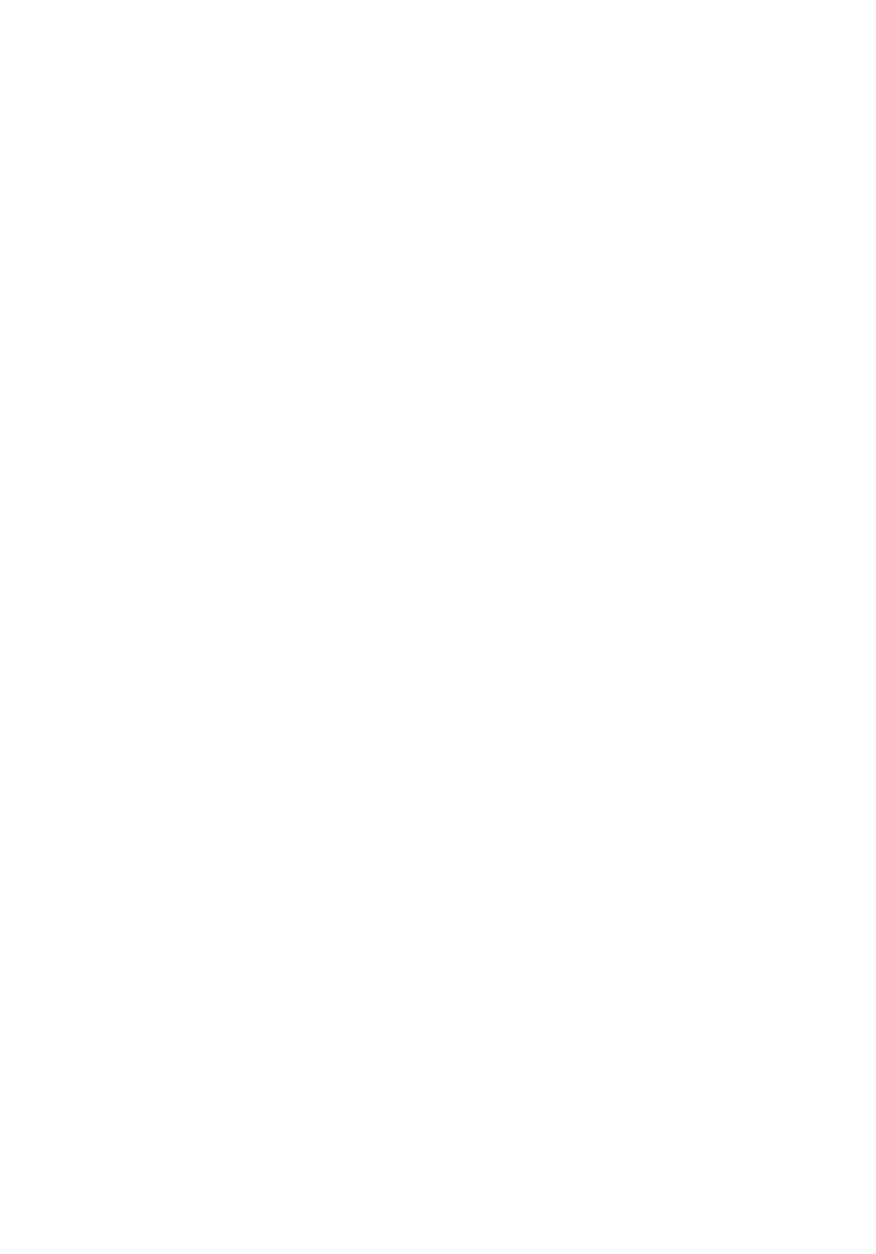
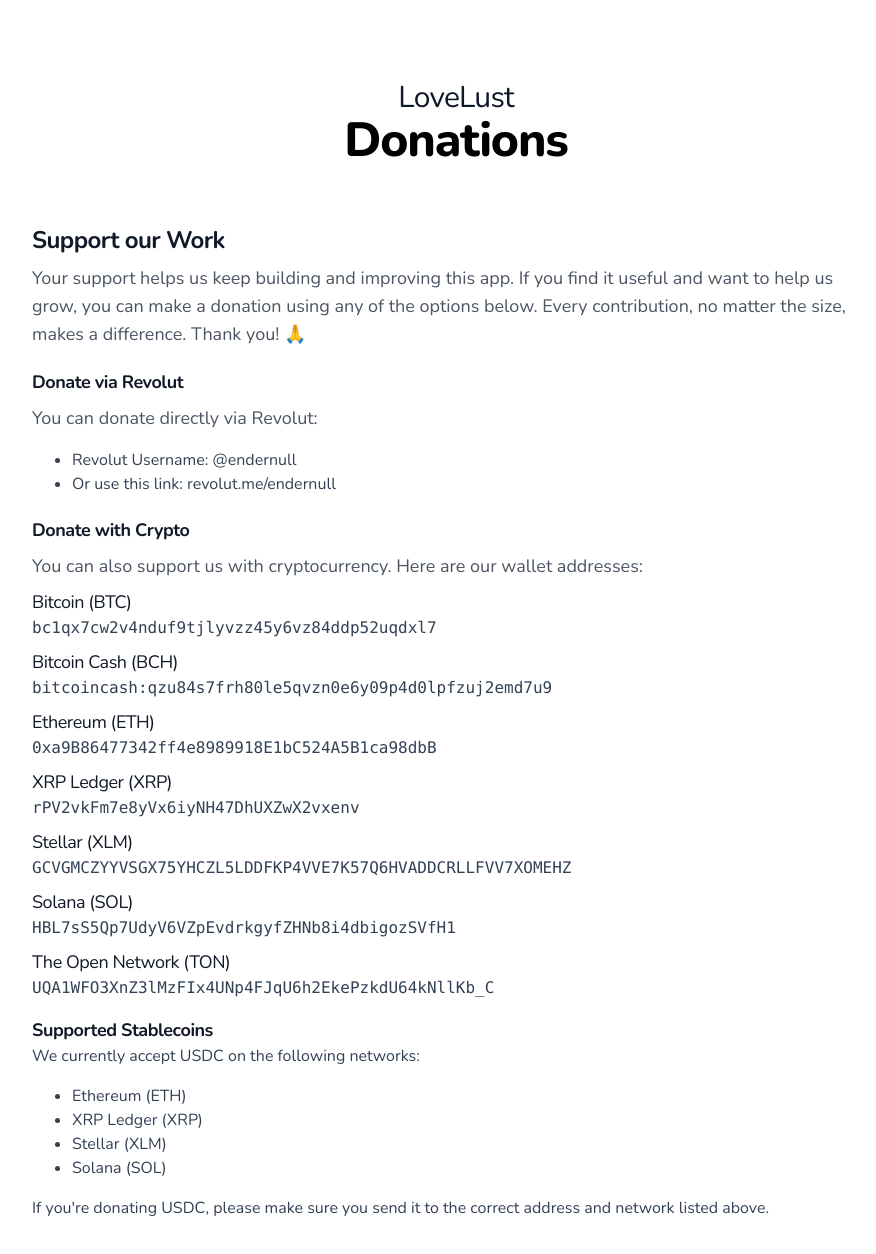
Before and after one commit to endworks/lovelust-home, a React (Vite) app: page /donations in a window 1280 px wide. Before the commit this address had no page. Shown: the top 1254 px of the page, without its empty margins (184-1060 px from the left). Before the commit the page ends 800 px from the top, so only its background shows below. Built offline with nearby package versions, Linux system fonts and the light colour scheme.

Commit message:
add donation page

```diff
--- a/src/App.tsx
+++ b/src/App.tsx
@@ -185,9 +185,15 @@
         </Link>
         <Link
           to="/support"
+          className="text-sm font-semibold leading-6 mr-2 ml-2 text-gray-900 dark:text-gray-100 hover:underline"
+        >
+          {t("Support")}
+        </Link>
+        <Link
+          to="/donations"
           className="text-sm font-semibold leading-6 ml-2 text-gray-900 dark:text-gray-100 hover:underline"
         >
-          {t("Support")}
+          {t("Donations")}
         </Link>
         <div>
           <small className="text-xs font-thin leading-6 text-gray-800 dark:text-gray-200">
--- /dev/null
+++ b/src/Donations.tsx
@@ -0,0 +1,169 @@
+import { useEffect, useState } from "react";
+import { useTranslation } from "react-i18next";
+import { Link } from "react-router";
+
+function Donations() {
+  const { t } = useTranslation();
+  const [isDark, setIsDark] = useState(false);
+
+  useEffect(() => {
+    const mq = window.matchMedia("(prefers-color-scheme: dark)");
+
+    if (mq.matches) {
+      setIsDark(true);
+    }
+
+    // This callback will fire if the perferred color scheme changes without a reload
+    mq.addEventListener("change", (evt) => setIsDark(evt.matches));
+  }, []);
+
+  useEffect(() => {
+    document.title = t("Title") + ": " + t("Subtitle");
+  }, [t]);
+
+  return (
+    <div className="text-center mt-20">
+      <Link to="/" className="hover:underline">
+        <h1
+          className="text-3xl tracking-tight prose-sm prose prose-slate mx-auto"
+          style={{
+            color: isDark
+              ? "var(--tw-prose-invert-headings)"
+              : "var(--tw-prose-headings)",
+          }}
+        >
+          {t("LoveLust")}
+        </h1>
+      </Link>
+      <h1 className="text-5xl font-extrabold tracking-tight light:text-slate-900 dark:text-gray-100">
+        {t("Donations")}
+      </h1>
+      <div className="mx-auto max-w-4xl mb-10 px-6">
+        <div
+          className="prose-slate text-wrap whitespace-pre mt-14 text-start mx-auto"
+          style={{
+            color: isDark
+              ? "var(--tw-prose-invert-body)"
+              : "var(--tw-prose-body)",
+          }}
+        >
+          <h2 className="text-2xl pt-1 font-bold tracking-tight text-gray-900 dark:text-gray-100">
+            {t("SupportOurWork")}
+          </h2>
+
+          <p className="mt-2 mb-4 text-lg text-gray-600 dark:text-gray-400 prose-slate text-wrap whitespace-pre">
+            {t("SupportOurWorkDescription")}
+          </p>
+
+          <h3 className="text-lg pt-1 font-bold tracking-tight text-gray-900 dark:text-gray-100">
+            {t("DonateViaRevolut")}
+          </h3>
+
+          <p className="mt-2 text-lg text-gray-600 dark:text-gray-400 prose-slate text-wrap whitespace-pre">
+            {t("DonateViaRevolutDescription")}
+          </p>
+
+          <ul>
+            <li>
+              {t("RevolutUsername")}:{" "}
+              <a href={"https://revolut.me/" + import.meta.env.VITE_DONATION_REVOLUT}>
+                @{import.meta.env.VITE_DONATION_REVOLUT}
+              </a>
+            </li>
+            <li>
+              {t("RevolutLink")}:{" "}
+              <a href={"https://revolut.me/" + import.meta.env.VITE_DONATION_REVOLUT}>
+                revolut.me/{import.meta.env.VITE_DONATION_REVOLUT}
+              </a>
+            </li>
+          </ul>
+
+          <h3 className="text-lg pt-1 font-bold tracking-tight text-gray-900 dark:text-gray-100">
+            {t("DonateWithCrypto")}
+          </h3>
+
+          <p className="mt-2 text-lg text-gray-600 dark:text-gray-400 prose-slate text-wrap whitespace-pre">
+            {t("DonateWithCryptoDescription")}
+          </p>
+
+          <h4 className="text-lg pt-2 tracking-tight text-gray-900 dark:text-gray-100">
+            {t("Bitcoin")}
+          </h4>
+
+          <p>
+            <pre>{import.meta.env.VITE_DONATION_BTC}</pre>
+          </p>
+
+          <h4 className="text-lg pt-2 tracking-tight text-gray-900 dark:text-gray-100">
+            {t("BitcoinCash")}
+          </h4>
+
+          <p>
+            <pre>{import.meta.env.VITE_DONATION_BCH}</pre>
+          </p>
+
+          <h4 className="text-lg pt-2 tracking-tight text-gray-900 dark:text-gray-100">
+            {t("Ethereum")}
+          </h4>
+
+          <p>
+            <pre>{import.meta.env.VITE_DONATION_ETH}</pre>
+          </p>
+
+          <h4 className="text-lg pt-2 tracking-tight text-gray-900 dark:text-gray-100">
+            {t("XRPLedger")}
+          </h4>
+
+          <p>
+            <pre>{import.meta.env.VITE_DONATION_XRP}</pre>
+          </p>
+
+          <h4 className="text-lg pt-2 tracking-tight text-gray-900 dark:text-gray-100">
+            {t("Stellar")}
+          </h4>
+
+          <p>
+            <pre>{import.meta.env.VITE_DONATION_XLM}</pre>
+          </p>
+
+          <h4 className="text-lg pt-2 tracking-tight text-gray-900 dark:text-gray-100">
+            {t("Solana")}
+          </h4>
+
+          <p>
+            <pre>{import.meta.env.VITE_DONATION_SOL}</pre>
+          </p>
+
+          <h4 className="text-lg pt-2 tracking-tight text-gray-900 dark:text-gray-100">
+            {t("TON")}
+          </h4>
+
+          <p>
+            <pre>{import.meta.env.VITE_DONATION_TON}</pre>
+          </p>
+
+          <h4 className="text-lg mt-4 font-bold tracking-tight text-gray-900 dark:text-gray-100">
+            {t("SupportedStablecoins")}
+          </h4>
+
+          <p>
+            {t("SupportedStablecoinsDescription")}
+          </p>
+
+           <ul>
+            <li>{t("Ethereum")}</li>
+            <li>{t("XRPLedger")}</li>
+            <li>{t("Stellar")}</li>
+            <li>{t("Solana")}</li>
+          </ul>
+
+          <p>
+            {t("SupportedStablecoinsFooter")}
+          </p>
+        </div>
+      </div>
+    </div>
+  );
+}
+
+export default Donations;
--- a/src/Support.tsx
+++ b/src/Support.tsx
@@ -88,7 +88,7 @@
                 @{import.meta.env.VITE_SUPPORT_TWITTER}
               </a>
             </li>
-            <li>
+            {/* <li>
               <b>{t("Instagram")}</b>:{" "}
               <a
                 href={
@@ -98,7 +98,7 @@
               >
                 @{import.meta.env.VITE_SUPPORT_INSTAGRAM}
               </a>
-            </li>
+            </li> */}
           </ul>
         </div>
       </div>
--- a/src/i18n.ts
+++ b/src/i18n.ts
@@ -30,6 +30,25 @@
       Email: "Email",
       Telegram: "Telegram",
       Issues: "Issues",
+      Donations: "Donations",
+      SupportOurWork: "Support our Work",
+      SupportOurWorkDescription: "Your support helps us keep building and improving this app. If you find it useful and want to help us grow, you can make a donation using any of the options below. Every contribution, no matter the size, makes a difference. Thank you! 🙏",
+      DonateViaRevolut: "Donate via Revolut",
+      DonateViaRevolutDescription: "You can donate directly via Revolut:",
+      RevolutUsername: "Revolut Username",
+      RevolutLink: "Or use this link",
+      DonateWithCrypto: "Donate with Crypto",
+      DonateWithCryptoDescription: "You can also support us with cryptocurrency. Here are our wallet addresses:",
+      Bitcoin: "Bitcoin (BTC)",
+      BitcoinCash: "Bitcoin Cash (BCH)",
+      Ethereum: "Ethereum (ETH)",
+      XRPLedger: "XRP Ledger (XRP)",
+      Stellar: "Stellar (XLM)",
+      Solana: "Solana (SOL)",
+      TON: "The Open Network (TON)",
+      SupportedStablecoins: "Supported Stablecoins",
+      SupportedStablecoinsDescription: "We currently accept USDC on the following networks:",
+      SupportedStablecoinsFooter: "If you're donating USDC, please make sure you send it to the correct address and network listed above."
     },
   },
   es: {
@@ -56,6 +75,18 @@
       Email: "Correo electrónico",
       Telegram: "Telegram",
       Issues: "Incidencias",
+      Donations: "Donaciones",
+      SupportOurWork: "Apoya Nuestro Trabajo",
+      SupportOurWorkDescription: "Tu apoyo nos ayuda a construir y mantener esta app. Si te resulta útil y quieres contribuir a su desarrollo, puedes hacer una donación a través de cualquiera de los siguientes métodos. Cada aporte cuenta ¡gracias! 🙏",
+      DonateViaRevolut: "Donar a través de Revolut",
+      DonateViaRevolutDescription: "Puedes donar directamente a traves de Revolut:",
+      RevolutUsername: "Usuario de Revolut",
+      RevolutLink: "O usa este enlace",
+      DonateWithCrypto: "Donar con Criptomonedas",
+      DonateWithCryptoDescription: "También puedes apoyarnos con criptomonedas. Aquí están nuestras direcciones de wallet:",
+      SupportedStablecoins: "Stablecoins aceptadas",
+      SupportedStablecoinsDescription: "Actualmente aceptamos USDC en las siguientes redes:",
+      SupportedStablecoinsFooter: "Si estas donando USDC, asegúrate de enviarlo a la dirección correcta y la red de la lista de arriba."
     },
   },
 };
--- a/src/main.tsx
+++ b/src/main.tsx
@@ -6,6 +6,7 @@
 import "./index.css";
 import PrivacyPolicy from "./PrivacyPolicy.tsx";
 import Support from "./Support.tsx";
+import Donations from "./Donations.tsx";
 
 createRoot(document.getElementById("root")!).render(
   <StrictMode>
@@ -14,6 +15,7 @@
         <Route path="/" element={<App />} />
         <Route path="/privacy" element={<PrivacyPolicy />} />
         <Route path="/support" element={<Support />} />
+        <Route path="/donations" element={<Donations />} />
       </Routes>
     </BrowserRouter>
   </StrictMode>
```
Also changed, not shown: 1 other file (tests, documents, lock files or other folders).
